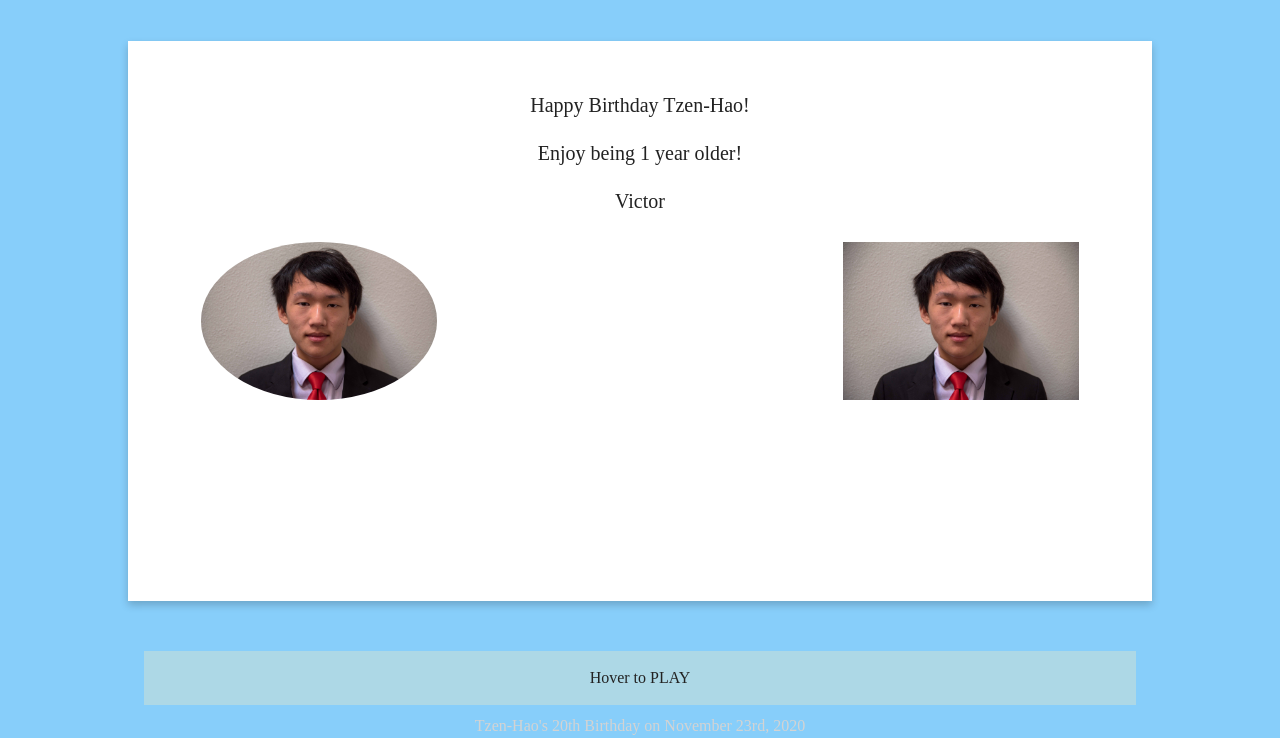
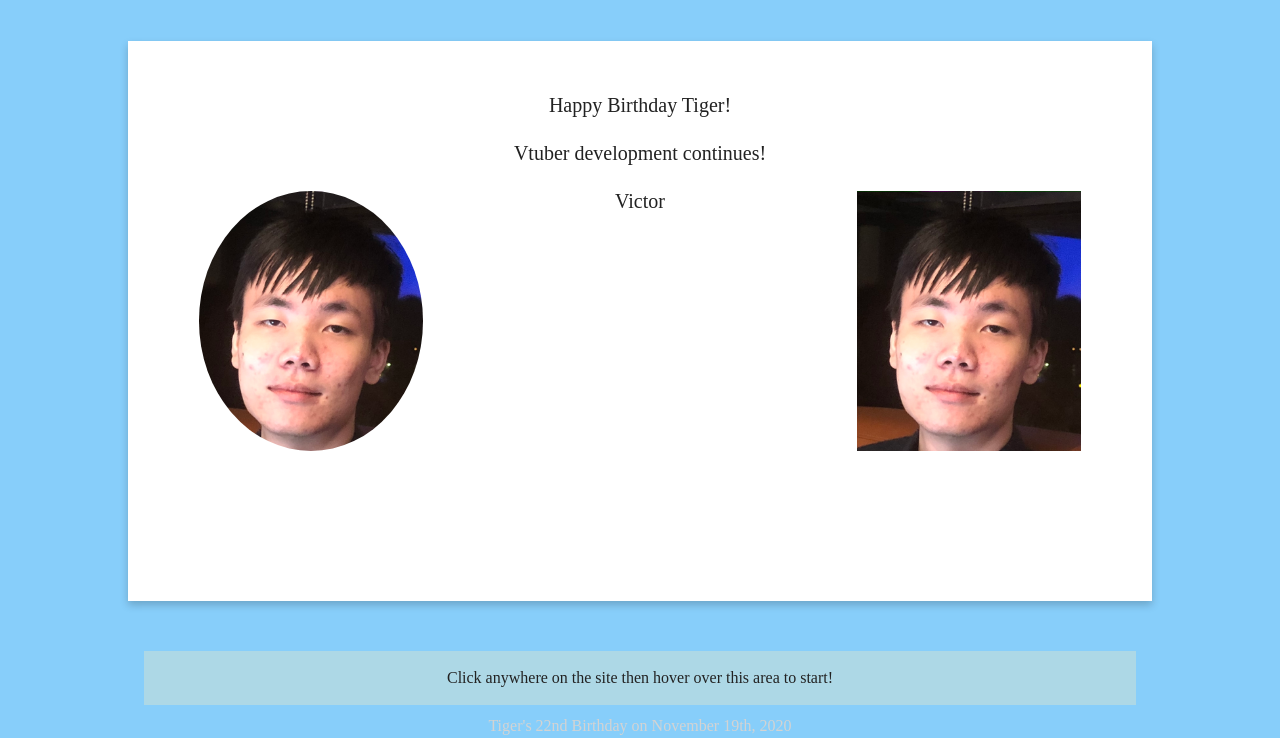
Before and after one commit to viclzhu/viclzhu.github.io, a plain HTML site: page index.html in a window 1280 px wide. Shown: the part 99-837 px from the top of the page. Drawn offline with Linux system fonts and the light colour scheme.

Commit message:
:tada: Happy Late Birthday Tiger!!!

```diff
--- a/index.html
+++ b/index.html
@@ -23,7 +23,7 @@
 
   <div class="gradient-border happy-bday">
     <h style="color: cornflowerblue; font-size: 50px; font-family: Helvetica">
-      Happy Birthday <span class="rainbow-text-animated">Tzen-Hao!!!</span>
+      <span class="rainbow-text-animated">Happy Birthday Tiger!!!</span>
     </h>
   </div>
 
@@ -58,13 +58,13 @@
   </style>
   <div id="WOOOO" class="card center-div rainbow-text" style="width: 80%; background-color: white">
     <div id="main-body" class="grid-container">
-      <img id="img-left" class="grid-item grid-item1 round-picture face" src="stuff/img/tzen-hao_suit.jpg">
+      <img id="img-left" class="grid-item grid-item1 round-picture face" src="stuff/img/tiger.jpg">
       <div class="grid-item grid-item2" style="height: 500px; text-align:center; margin: auto auto; font-family: 'Times New Roman'; font-size: 20px;">
-        <p>Happy Birthday Tzen-Hao!</p>
-        <p>Enjoy being 1 year older!</p>
+        <p>Happy Birthday Tiger!</p>
+        <p>Vtuber development continues!</p>
         <p>Victor</p>
       </div>
-      <img id="img-right" class="grid-item grid-item3 face" src="stuff/img/tzen-hao_suit.jpg">
+      <img id="img-right" class="grid-item grid-item3 face" src="stuff/img/tiger.jpg">
     </div>
 
   </div>
@@ -85,14 +85,14 @@
   <div id="stadium">
     <div id="dance-holder" style="width: 80vw; margin: auto">
       <div id="lineup" style="display: none; width: 100%; margin: auto; margin-top: -20px; transform: rotateY(180deg); height: auto">
-        <img class="round-picture lineup" style="margin-top:125px" src="stuff/img/tzen-hao_suit.jpg">
-        <img class="round-picture lineup" src="stuff/img/tzen-hao_suit.jpg">
-        <img class="round-picture lineup"  src="stuff/img/tzen-hao_suit.jpg">
-        <img class="round-picture lineup" src="stuff/img/tzen-hao_suit.jpg">
-        <img class="round-picture lineup" style="margin-top:125px" src="stuff/img/tzen-hao_suit.jpg">
+        <img class="round-picture lineup" style="margin-top:125px" src="stuff/img/tiger.jpg">
+        <img class="round-picture lineup" src="stuff/img/tiger.jpg">
+        <img class="round-picture lineup"  src="stuff/img/tiger.jpg">
+        <img class="round-picture lineup" src="stuff/img/tiger.jpg">
+        <img class="round-picture lineup" style="margin-top:125px" src="stuff/img/tiger.jpg">
       </div>
       <div id="big-boi" style="display: none; width: 100%;">
-        <img class="big-one round-picture rotate" src="stuff/img/tzen-hao_suit.jpg">
+        <img class="big-one round-picture rotate" src="stuff/img/tiger.jpg">
       </div>
     </div>
 
@@ -103,10 +103,10 @@
         left: 0;
         right: 0;
         padding: 1em;">
-      Hover to PLAY
+      Click anywhere on the site then hover over this area to start!
     </div>
 
-    <div id="footer" style="text-align: center; margin-top: 10px; color: lightgrey">Tzen-Hao's 20th Birthday on November 23rd, 2020</div>
+    <div id="footer" style="text-align: center; margin-top: 10px; color: lightgrey">Tiger's 22nd Birthday on November 19th, 2020</div>
   </div>
 
   <script>
```
Also changed, not shown: stuff/img/tiger.jpg (added), stuff/img/tzen-hao_suit.jpg (deleted).
